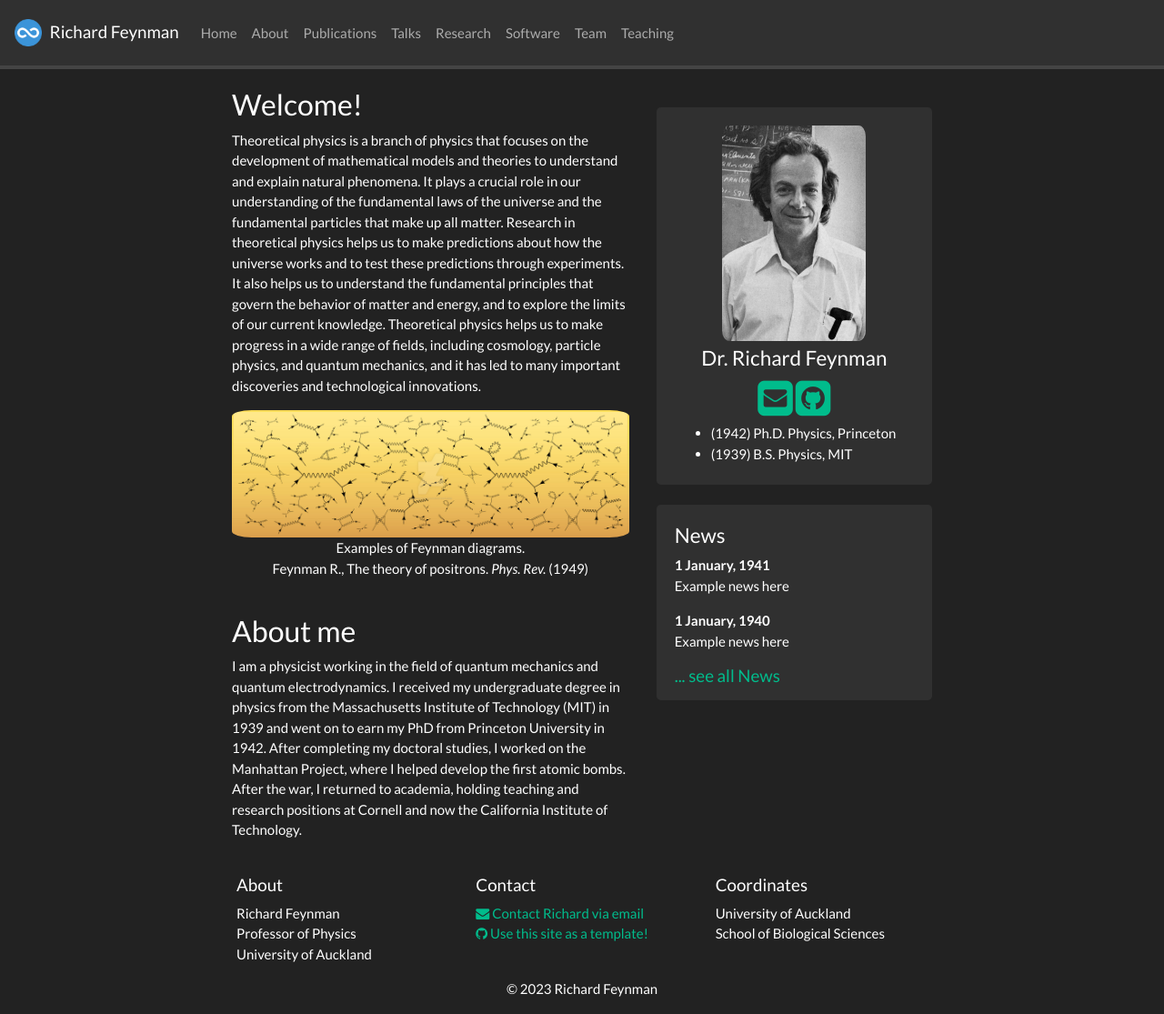
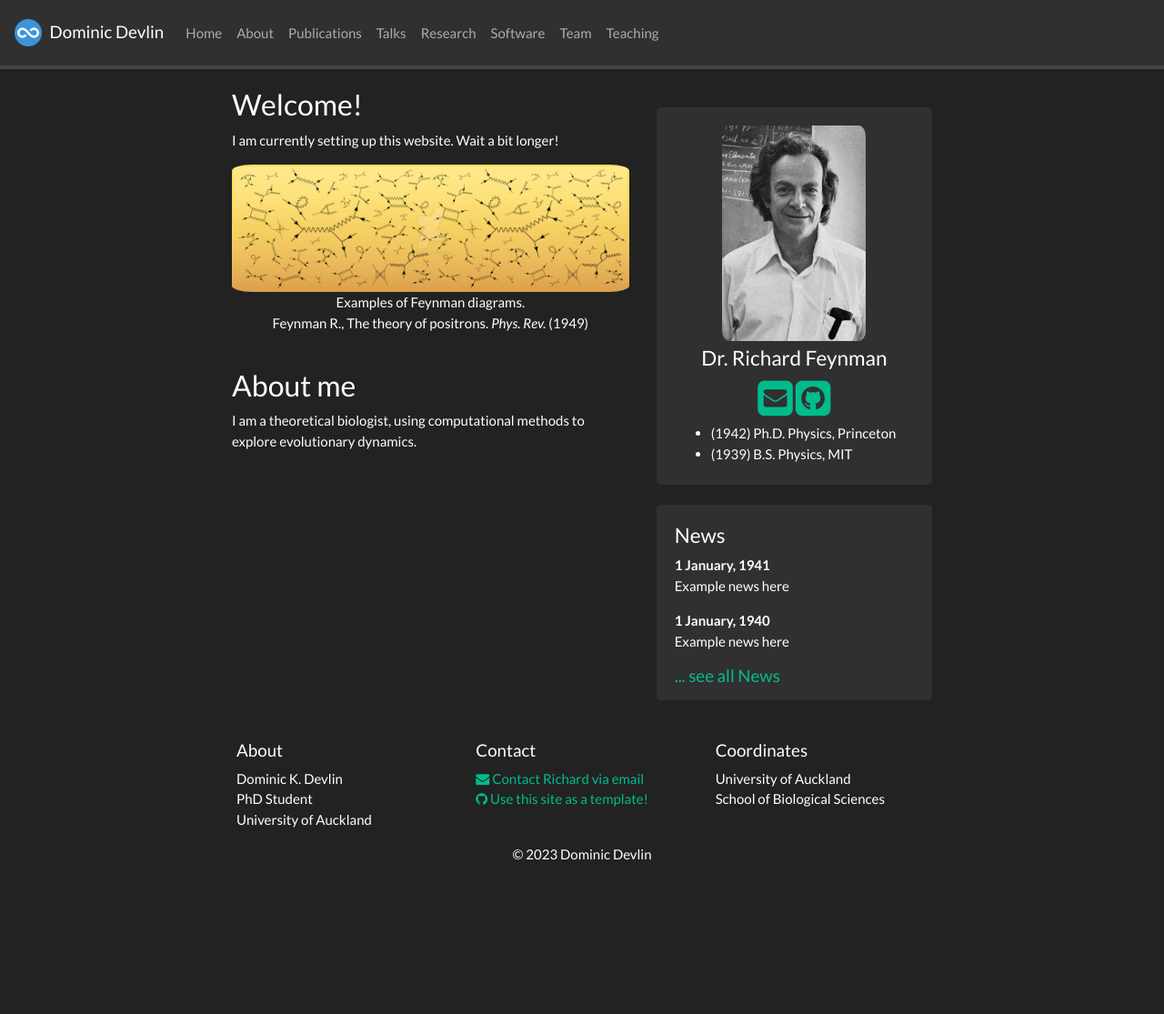
Before and after one commit to DominicDevlin/DominicDevlin.github.io, a Jekyll site: the page built from _pages/home.md, in a window 1280 px wide and 1115 px high. Shown: the whole window at 91% size. Built offline with Jekyll 4.4.1, drawn with Linux system fonts in a browser that asks for light colours; nearby versions of some CDN libraries; a style sheet for code colours, icons or effects is not loaded.

Commit message:
some changes

```diff
--- a/_config.yml
+++ b/_config.yml
@@ -1,7 +1,7 @@
 # Site settings
-title: Richard Feynman
-email: richard@university.edu
-description: Academic webpage of Dr. Richard Feynman
+title: Dominic Devlin
+email: ddev825@aucklanduni.ac.nz
+description: Academic webpage of Dominic K. Devlin
 baseurl: ""
 url: ""
 
@@ -12,8 +12,8 @@ url: ""
 
 # Footer info
 affiliation: >
-    Richard Feynman<br/>
-    Professor of Physics<br/>
+    Dominic K. Devlin<br/>
+    PhD Student<br/>
     University of Auckland
 
 location: >
--- a/_pages/home.md
+++ b/_pages/home.md
@@ -7,11 +7,9 @@ permalink: /
 
 ### Welcome!
 
-Theoretical physics is a branch of physics that focuses on the development of mathematical models and theories to understand and explain natural phenomena.
-It plays a crucial role in our understanding of the fundamental laws of the universe and the fundamental particles that make up all matter.
-Research in theoretical physics helps us to make predictions about how the universe works and to test these predictions through experiments.
-It also helps us to understand the fundamental principles that govern the behavior of matter and energy, and to explore the limits of our current knowledge.
-Theoretical physics helps us to make progress in a wide range of fields, including cosmology, particle physics, and quantum mechanics, and it has led to many important discoveries and technological innovations.
+I am currently setting up this website. Wait a bit longer!
+
+
 
 <div class="container">
 <div class="row">
@@ -26,7 +24,4 @@ Feynman R., The theory of positrons. <i>Phys. Rev.</i> (1949)
 
 ### About me
 
-I am a physicist working in the field of quantum mechanics and quantum electrodynamics.
-I received my undergraduate degree in physics from the Massachusetts Institute of Technology (MIT) in 1939 and went on to earn my PhD from Princeton University in 1942.
-After completing my doctoral studies, I worked on the Manhattan Project, where I helped develop the first atomic bombs.
-After the war, I returned to academia, holding teaching and research positions at Cornell and now the California Institute of Technology.
+I am a theoretical biologist, using computational methods to explore evolutionary dynamics.
```
